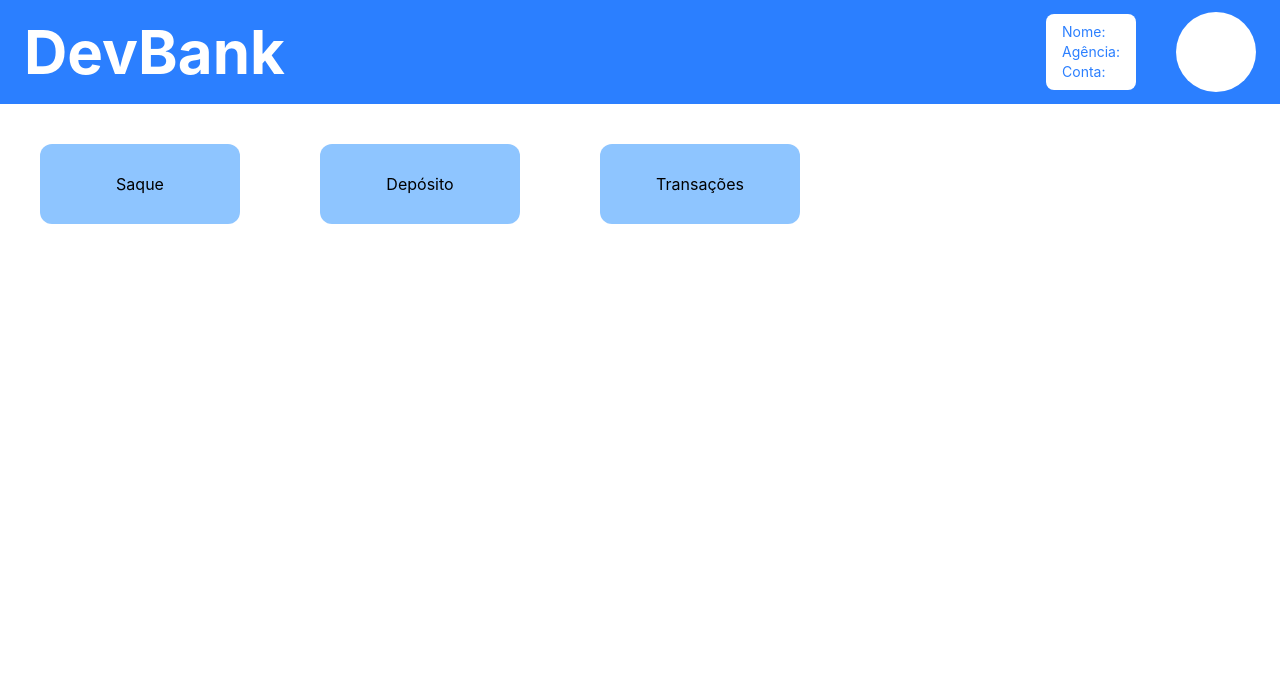
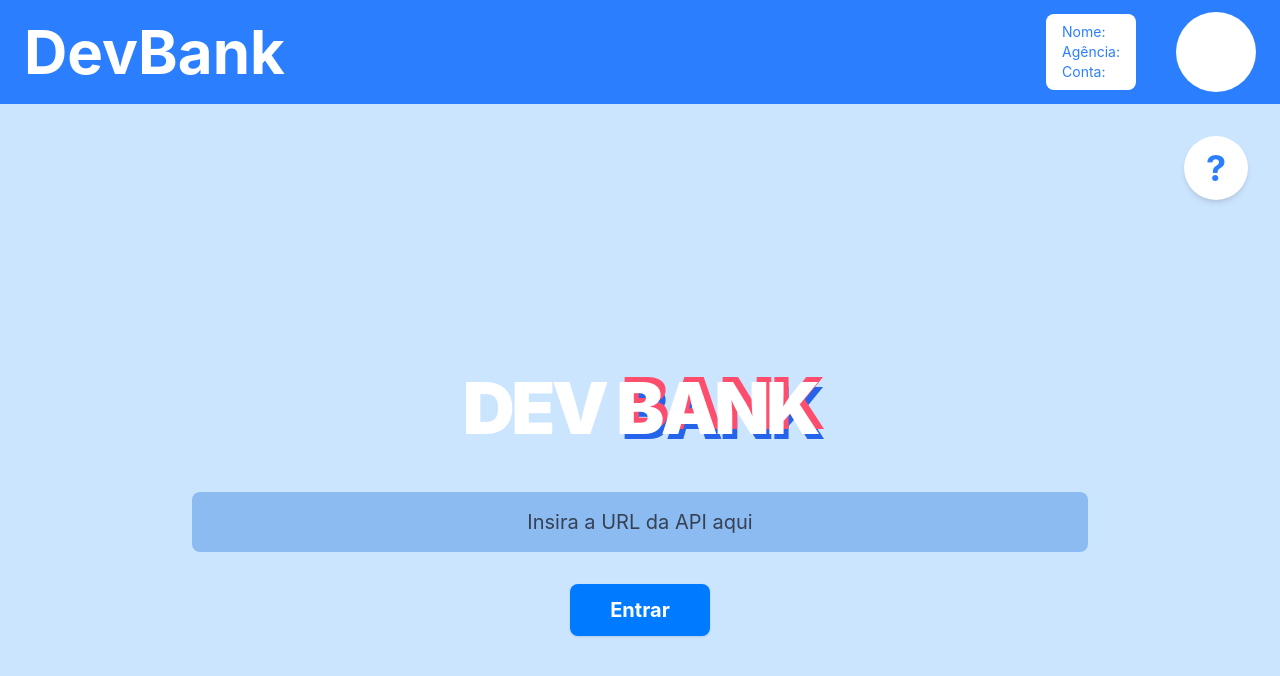
Before and after one commit to Maua-Dev/devbank_eduardo_thiago_thomaz, a React (Vite) app: page / in a window 1280 px wide. Shown: the top 676 px of the page. Built offline with nearby package versions, Linux system fonts and the light colour scheme; no server answers.

Commit message:
Implementa layout e validacao de erro na tela Home

```diff
--- a/src/pages/home.tsx
+++ b/src/pages/home.tsx
@@ -1,25 +1,73 @@
 import { useNavigate } from "react-router-dom"; // enables navigation between pages
 import { setBaseUrl } from "../services/api"; // sets the API URL before navigating
-
+import { useState } from 'react';
 // API URL loaded from .env file (VITE_API_URL)
 // TODO: replace with input field so user can type the URL
-const API_URL = import.meta.env.VITE_API_URL;
 
 export default function Home() {
+    const [apiUrl, setApiUrl] = useState('');
+    const [, setError] = useState('');
+
     const navigate = useNavigate();
+    const handleEntrar = (evento: React.FormEvent) => {
+        evento.preventDefault();
 
-    // sets the API URL and navigates to the selected page
-    // must be called before any API request — all pages depend on BASE_URL being set
-    const handleEnter = (path: string) => {
-        setBaseUrl(API_URL); // defines BASE_URL in api.ts before navigating
-        navigate(path);      // navigates to the selected page
-    };
+        setError('');
+        const urlLimpa = apiUrl.trim();
 
-    return(
-        <main>
-            <button onClick={() => handleEnter("/withdraw")} className="w-50 h-20 bg-blue-300 rounded-xl m-10">Saque</button>
-            <button onClick={() => handleEnter("/deposit")} className="w-50 h-20 bg-blue-300 rounded-xl m-10">Depósito</button>
-            <button onClick={() => handleEnter("/history")} className="w-50 h-20 bg-blue-300 rounded-xl m-10">Transações</button>
-        </main>
-    );
+        if (!urlLimpa) {
+            const mensagemErro = "Por favor, insira a URL da API.";
+            setError(mensagemErro);
+            alert(mensagemErro);
+            return;
+    }
+        if (!urlLimpa.startsWith('http://') && !urlLimpa.startsWith('https://')) {
+            const mensagemErro = "A URL tem de começar com http:// ou https://";
+            setError(mensagemErro);
+            alert(mensagemErro);
+            return;
+    }
+        try {
+      new URL(urlLimpa);
+    } catch {
+      const mensagemErro = "O formato da URL parece estar inválido.";
+      setError(mensagemErro);
+      alert(mensagemErro);
+      return;
+    }
+
+        setBaseUrl(urlLimpa);
+        navigate('/account');
+  };
+
+
+
+    return (
+    <main className="min-h-screen bg-[#cce5ff] flex flex-col items-center justify-center relative p-4">
+      <button className="cursor-pointer absolute top-8 right-8 bg-white text-blue-500 font-bold text-4xl w-16 h-16 rounded-full shadow-md flex items-center justify-center hover:bg-gray-50 transition">
+        ?
+      </button>
+      <header className="mb-12">
+        <h1 className="text-7xl font-black text-white tracking-tighter">
+          <span>DEV</span>
+          <span className="[text-shadow:5px_-5px_0_#FF4D6D,5px_5px_0_#2563EB]">
+            {" "}BANK
+          </span>
+        </h1>
+      </header>
+      <form onSubmit={handleEntrar} className="w-full flex flex-col items-center">
+        <input value={apiUrl} onChange={(e) => setApiUrl(e.target.value)}
+          type="text"
+          placeholder="Insira a URL da API aqui"
+          className="w-full max-w-4xl bg-[#8cbbf1] text-black placeholder-gray-700 text-center text-xl py-4 px-6 rounded-lg focus:outline-none focus:ring-2 transition-colors"
+        />
+        <button
+          type="submit"
+          className="cursor-pointer mt-8 bg-[#007bff] hover:bg-blue-700 text-white font-bold text-xl py-3 px-10 rounded-lg shadow-sm transition"
+        >
+          Entrar
+        </button>
+      </form>
+    </main>
+  );
 }
```
